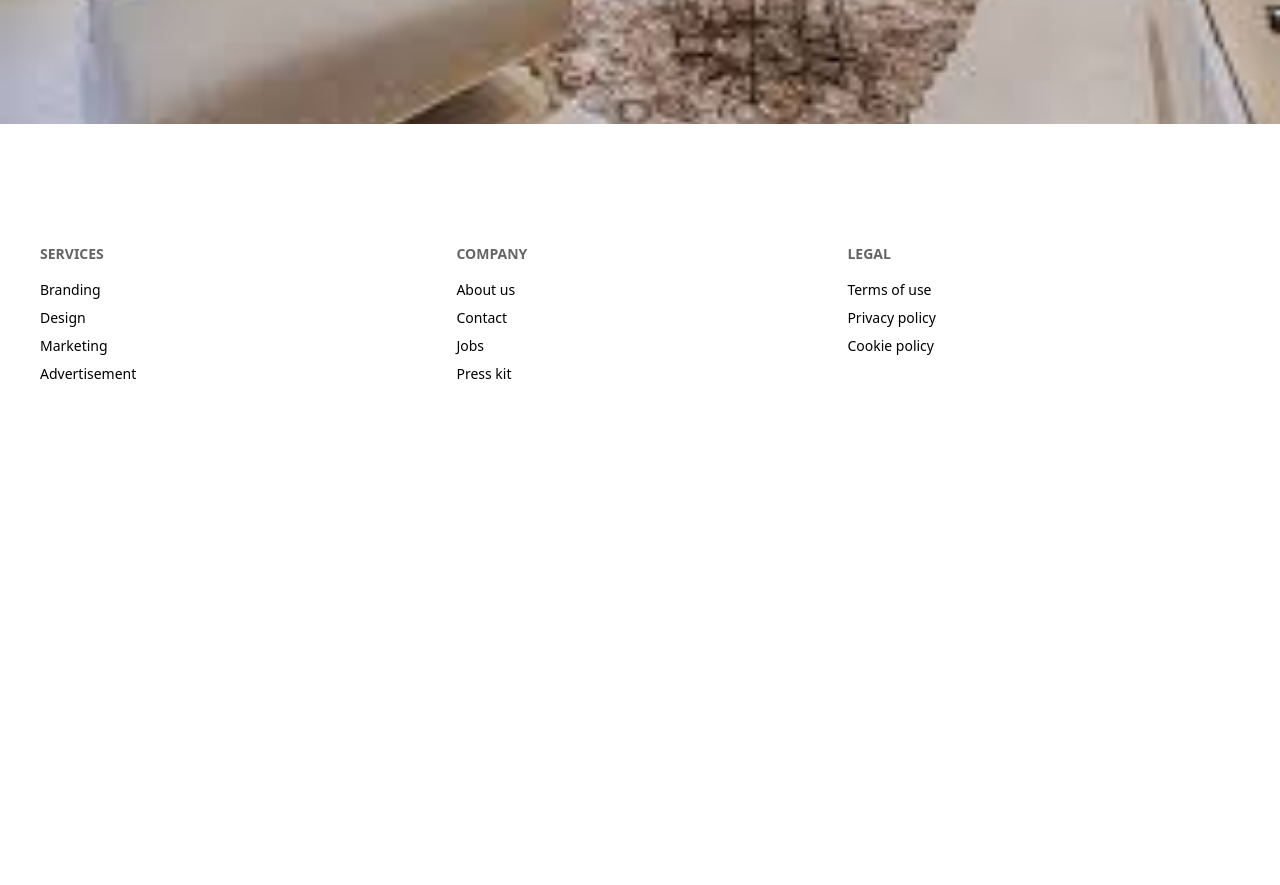
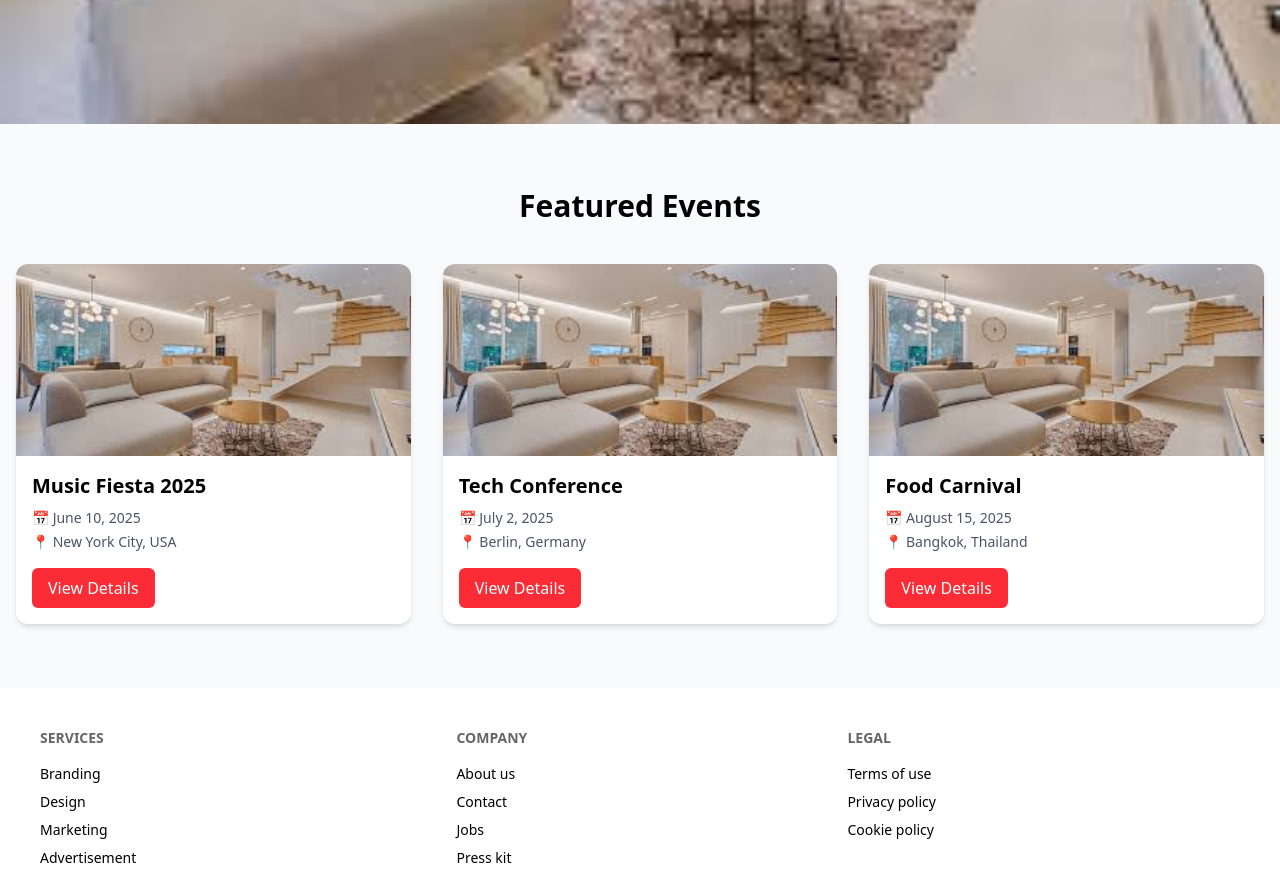
Before and after one commit to mohammad-atikuzzaman/dream-event-client, a React (Vite) app: page / in a window 1280 px wide. Shown: the part 660-1545 px from the top of the page. Before the commit the page ends 1084 px from the top, so only its background shows below. Built offline with nearby package versions, Linux system fonts and the light colour scheme; no server answers.

Commit message:
added FeaturedEvents code

```diff
--- a/src/components/main/home/Banner.jsx
+++ b/src/components/main/home/Banner.jsx
@@ -9,7 +9,8 @@ const Banner = () => {
           WE ARE EVENT PROFESSIONALS
         </h1>
         <p className="mt-4 text-sm sm:text-base text-gray-200">
-          You Can Find Festivals, Parties, Conference, Fairs, Exhibitions, Speakers and more
+          You Can Find Festivals, Parties, Conference, Fairs, Exhibitions,
+          Speakers and more
         </p>
 
         <form className="mt-6 w-full flex flex-col sm:flex-row justify-center items-center gap-3 bg-white/90 rounded-lg p-3 sm:p-4 shadow-lg">
--- /dev/null
+++ b/src/components/main/home/FeaturedEvents.jsx
@@ -0,0 +1,52 @@
+import React from "react";
+
+const events = [
+  {
+    id: 1,
+    title: "Music Fiesta 2025",
+    date: "June 10, 2025",
+    location: "New York City, USA",
+    image: "/auth/background.jpg",
+  },
+  {
+    id: 2,
+    title: "Tech Conference",
+    date: "July 2, 2025",
+    location: "Berlin, Germany",
+    image: "/auth/background.jpg",
+  },
+  {
+    id: 3,
+    title: "Food Carnival",
+    date: "August 15, 2025",
+    location: "Bangkok, Thailand",
+    image: "/auth/background.jpg",
+  },
+];
+
+const FeaturedEvents = () => {
+  return (
+    <section className="py-16 px-4 bg-gray-50">
+      <div className="max-w-7xl mx-auto text-center">
+        <h2 className="text-3xl text-black font-bold mb-10">Featured Events</h2>
+        <div className="grid gap-8 sm:grid-cols-2 lg:grid-cols-3">
+          {events.map((event) => (
+            <div key={event.id} className="bg-white rounded-xl shadow-md overflow-hidden hover:shadow-lg transition">
+              <img src={event?.image} alt={event?.title} className="w-full h-48 object-cover" />
+              <div className="p-4 text-left">
+                <h3 className="text-xl font-semibold text-black mb-2">{event?.title}</h3>
+                <p className="text-sm text-gray-600 mb-1">📅 {event?.date}</p>
+                <p className="text-sm text-gray-600 mb-4">📍 {event?.location}</p>
+                <button className="bg-red-500 hover:bg-red-600 text-white px-4 py-2 rounded-md">
+                  View Details
+                </button>
+              </div>
+            </div>
+          ))}
+        </div>
+      </div>
+    </section>
+  );
+};
+
+export default FeaturedEvents;
--- a/src/pages/main/Home.jsx
+++ b/src/pages/main/Home.jsx
@@ -1,10 +1,12 @@
 import React from 'react';
 import Banner from '../../components/main/home/Banner';
+import FeaturedEvents from '../../components/main/home/FeaturedEvents';
 
 const Home = () => {
     return (
         <main>
             <Banner/>
+            <FeaturedEvents/>
         </main>
     );
 };
```
